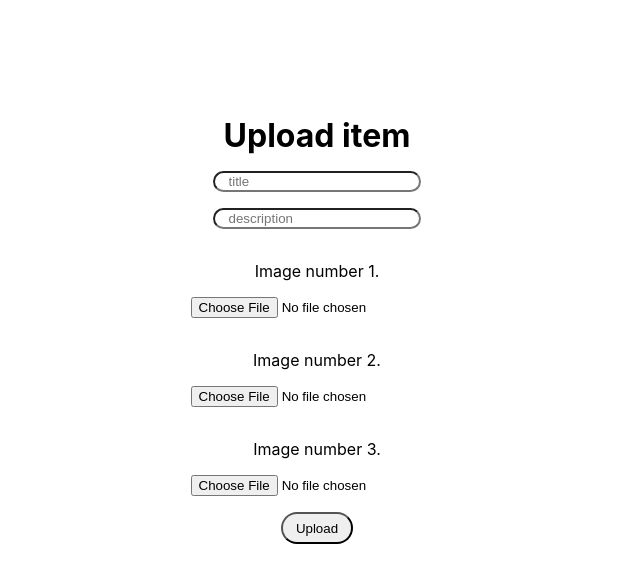
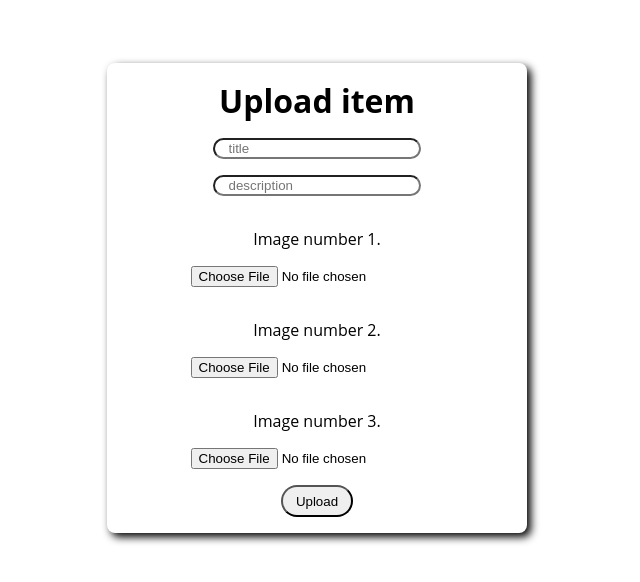
Before and after one commit to vrepetskyi/garbage-collector, a Next.js app: page /upload in a window 1280 px wide. Shown: the part 102-684 px from the top of the page, without its empty margins (323-963 px from the left). Built offline with nearby package versions, Linux system fonts and the light colour scheme.

Commit message:
style forms

```diff
--- a/pages/register/index.jsx
+++ b/pages/register/index.jsx
@@ -62,6 +62,7 @@ export default function Register() {
           value={registerInputs.password || ""}
           onInput={handleInputChange}
         />
+        <div>
           <input
             type="password"
             name="passwordConfirm"
@@ -77,6 +78,8 @@ export default function Register() {
           >
             passwords don't match
           </span>
+        </div>
+
         <input
           type="text"
           name="firstName"
--- a/pages/upload/index.js
+++ b/pages/upload/index.js
@@ -75,6 +75,7 @@ export default function PrivatePage(props) {
           id="img0"
           type="file"
           name="img0"
+          className={styles.input}
           onChange={(e) => uploadToClient(e, 0)}
         />
         <img className={styles.img} src={createObjectURL[1]} />
@@ -83,6 +84,7 @@ export default function PrivatePage(props) {
           id="img1"
           type="file"
           name="img1"
+          className={styles.input}
           onChange={(e) => uploadToClient(e, 1)}
         />
         <img className={styles.img} src={createObjectURL[2]} />
@@ -91,6 +93,7 @@ export default function PrivatePage(props) {
           id="img2"
           type="file"
           name="img2"
+          className={styles.input}
           onChange={(e) => uploadToClient(e, 2)}
         />
         <button className={styles.button} type="submit">
--- a/styles/Form.module.css
+++ b/styles/Form.module.css
@@ -9,19 +9,34 @@
   width: 100%;
   place-items: center;
   gap: 1em;
+  border-radius: var(--border-radius);
+  padding-inline: 1em;
+  padding-block: 1em;
+  box-shadow: 0.25em 0.25em 0.5em;
+  text-align: center;
+}
+
+:is(.input, .button):is(:focus-within, :focus-visible) {
+  border-color: transparent;
+  outline: solid var(--brand-dark);
+}
+
+.form > input[type="file"] {
+  max-width: 100%;
 }
 
 .header {
   margin: 0;
 }
 
-.input {
+.input:not([type="file"]) {
   padding-inline: 1em;
   border-radius: 10em;
 }
 
 .errorMsg {
   color: red;
+  font-size: 0.9rem;
 }
 
 .img {
@@ -33,3 +48,7 @@
   padding-inline: 1em;
   padding-block: 0.5em;
 }
+
+.button:active {
+  background-color: var(--light-grey);
+}
--- /dev/null
+++ b/styles/fonts.css
@@ -0,0 +1,2 @@
+/* Open Sans */
+@import url("https://fonts.googleapis.com/css2?family=Open+Sans&display=swap");
--- a/styles/globals.css
+++ b/styles/globals.css
@@ -1,9 +1,9 @@
 html,
 body {
   padding: 0;
-  margin: var(--global-margin);
-  font-family: -apple-system, BlinkMacSystemFont, Segoe UI, Roboto, Oxygen,
-    Ubuntu, Cantarell, Fira Sans, Droid Sans, Helvetica Neue, sans-serif;
+  margin-inline: var(--global-margin);
+  margin-block: 0;
+  font-family: var(--font-stack);
 }
 
 * {
--- a/styles/variables.css
+++ b/styles/variables.css
@@ -3,6 +3,7 @@
   --global-margin: 16px;
 
   /*Font*/
+  --font-stack: "Open Sans", sans-serif;
   --font-size-m: 20px;
   --font-size-l: 32px;
 
@@ -18,6 +19,8 @@
   --light-grey: rgb(196, 192, 192);
   --green: rgb(9, 172, 9);
   --red: rgb(223, 29, 29);
+  --brand-light: rgb(101, 181, 82);
+  --brand-dark: rgb(38, 119, 100);
 
   /*Nav*/
   --nav-height: 64px;
```
Lines whose indentation alone changed are shown as unchanged.
